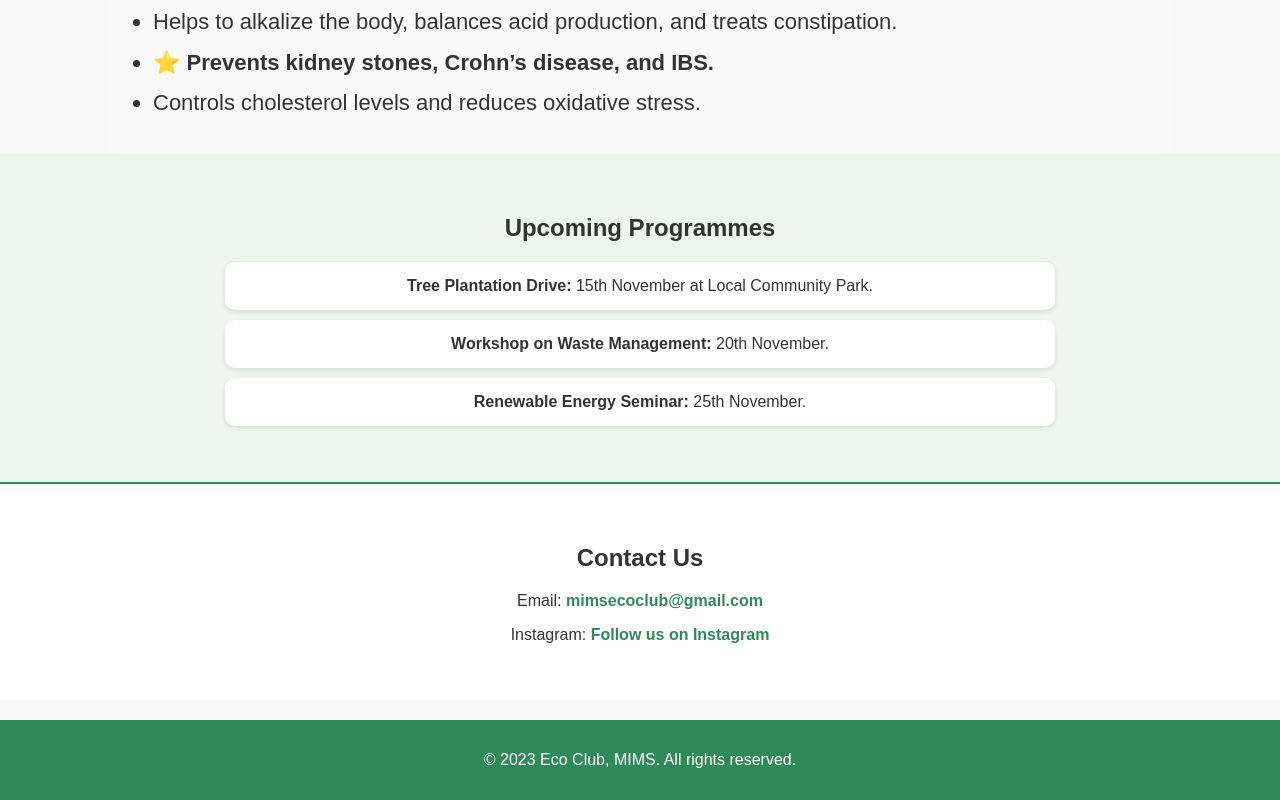
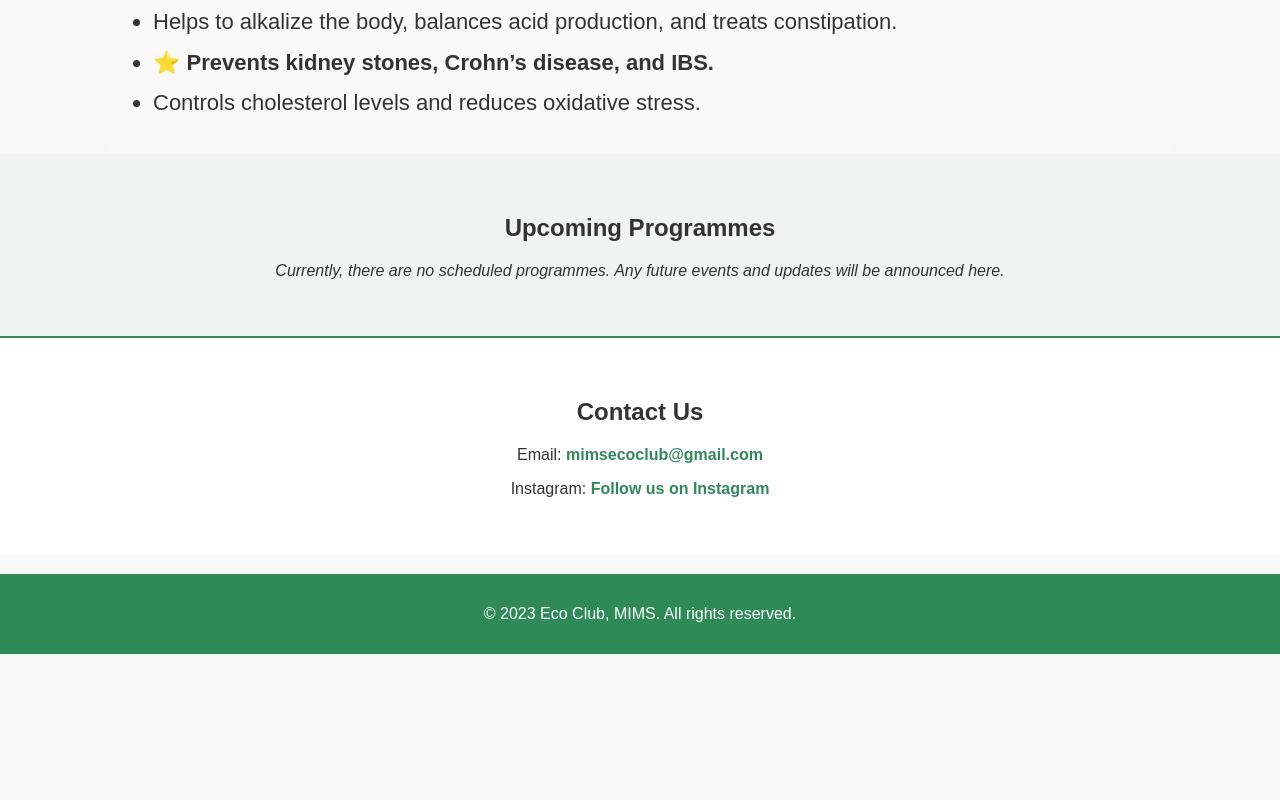
Before and after one commit to unigrames/echo-club, a plain HTML site: page plant.html in a window 1280 px wide. Shown: the part 1918-2718 px from the top of the page. After the commit the page ends 2572 px from the top, so only its background shows below. Drawn offline with Linux system fonts and the light colour scheme; files whose address does not match are found by name.

Commit message:
Update plant.html

```diff
--- a/plant.html
+++ b/plant.html
@@ -69,12 +69,9 @@
         </ul>
     </section>
         <section id="programmes" class="programmes">
-        <h2>Upcoming Programmes</h2>
-        <ul>
-            <li><strong>Tree Plantation Drive:</strong> 15th November at Local Community Park.</li>
-            <li><strong>Workshop on Waste Management:</strong> 20th November.</li>
-            <li><strong>Renewable Energy Seminar:</strong> 25th November.</li>
-        </ul>
+       <h2>Upcoming Programmes</h2>
+<p><em>Currently, there are no scheduled programmes. Any future events and updates will be announced here.</em></p>
+
     </section>
 
     <section id="contact" class="contact">
```
